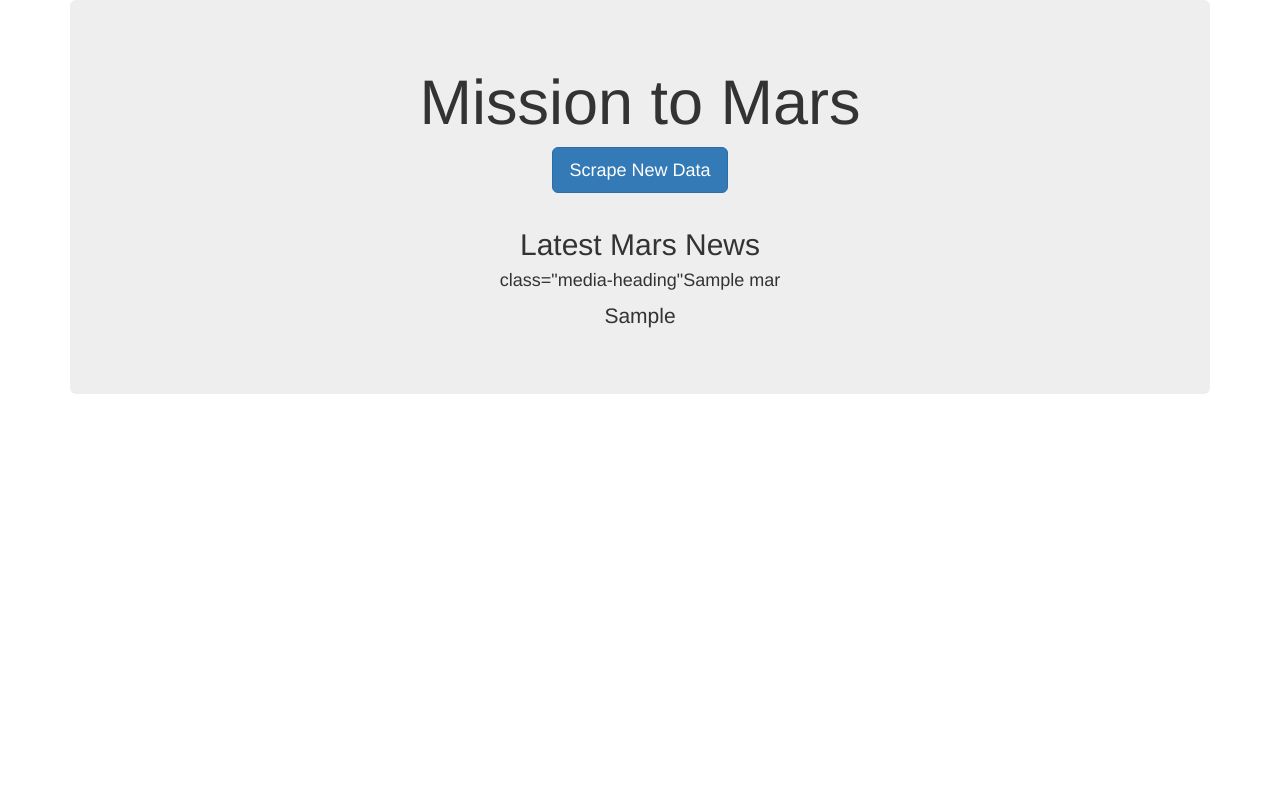
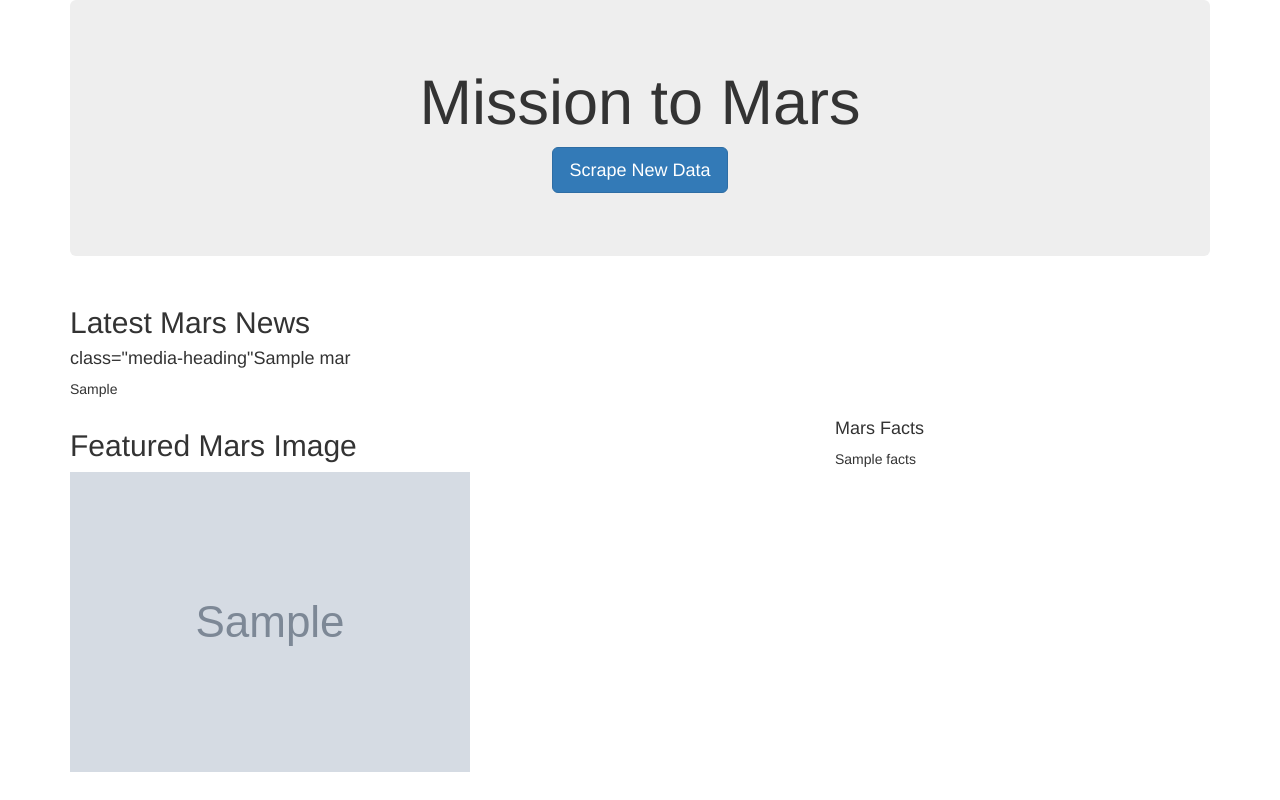
Before and after one commit to HannahEG/Mission-to-Mars, a Flask app: page / in a window 1280 px wide. Run offline with Flask 2, Linux system fonts and the light colour scheme; grey boxes marked "Sample" are stand-in pictures; a database or web service that is not in the repository returns one stand-in record (values such as "Sample title"); some libraries are stand-ins or nearby versions.

Commit message:
updated bootstrap html

```diff
--- a/apps/app.py
+++ /dev/null
@@ -1,32 +0,0 @@
-#%%
-from flask import Flask, render_template
-from flask_pymongo import PyMongo
-import Scraping_Mission_to_Mars as scraping
-
-# %%
-app = Flask(__name__)
-
-# %%
-# Use flask_pymongo to set up mongo connection
-app.config["MONGO_URI"] = "mongodb://localhost:27017/mars_app"
-mongo = PyMongo(app)
-
-# %%
-@app.route("/")
-def index():
-   mars = mongo.db.mars.find_one()
-   return render_template("index.html", mars=mars)
-
-# %%
-@app.route("/scrape")
-def scrape():
-   mars = mongo.db.mars
-   mars_data = scraping.scrape_all()
-   mars.update({}, mars_data, upsert=True)
-   return "Scraping Successful!"
-
-# %%
-if __name__ == "__main__":
-   app.run()
-
-# %%
--- a/apps/templates/index.html
+++ b/templates/index.html
@@ -16,9 +16,10 @@
             <h1>Mission to Mars</h1>
             <p><a class="btn btn-primary btn-lg" href="/scrape"
                     role="button">Scrape New Data</a></p>
+        </div>
+        <!-- Mars News -->
         <div class="row" id="mars-news">
             <div class="col-md-12">
-                <!-- Mars News -->
                 <div class="media">
                     <div class="media-body">
                         <h2>Latest Mars News</h2>
@@ -28,6 +29,23 @@
                 </div>
             </div>
         </div>
+        <!-- Featured Image -->
+        <div class="row" id="mars-featured-image">
+            <div class="col-md-8">
+              <h2>Featured Mars Image</h2>
+              <img
+                src="{{mars.featured_image }}"
+                class="img-responsive"
+                alt="Responsive image"
+              />
+            </div>
+            <!-- Mars Facts -->
+            <div class="col-md-4">
+                <div class="row" id="mars-facts">
+                <h4>Mars Facts</h4>
+                {{ mars.facts | safe }}
+                </div>
+            </div>
         </div>
     </div>
 </body>
```
